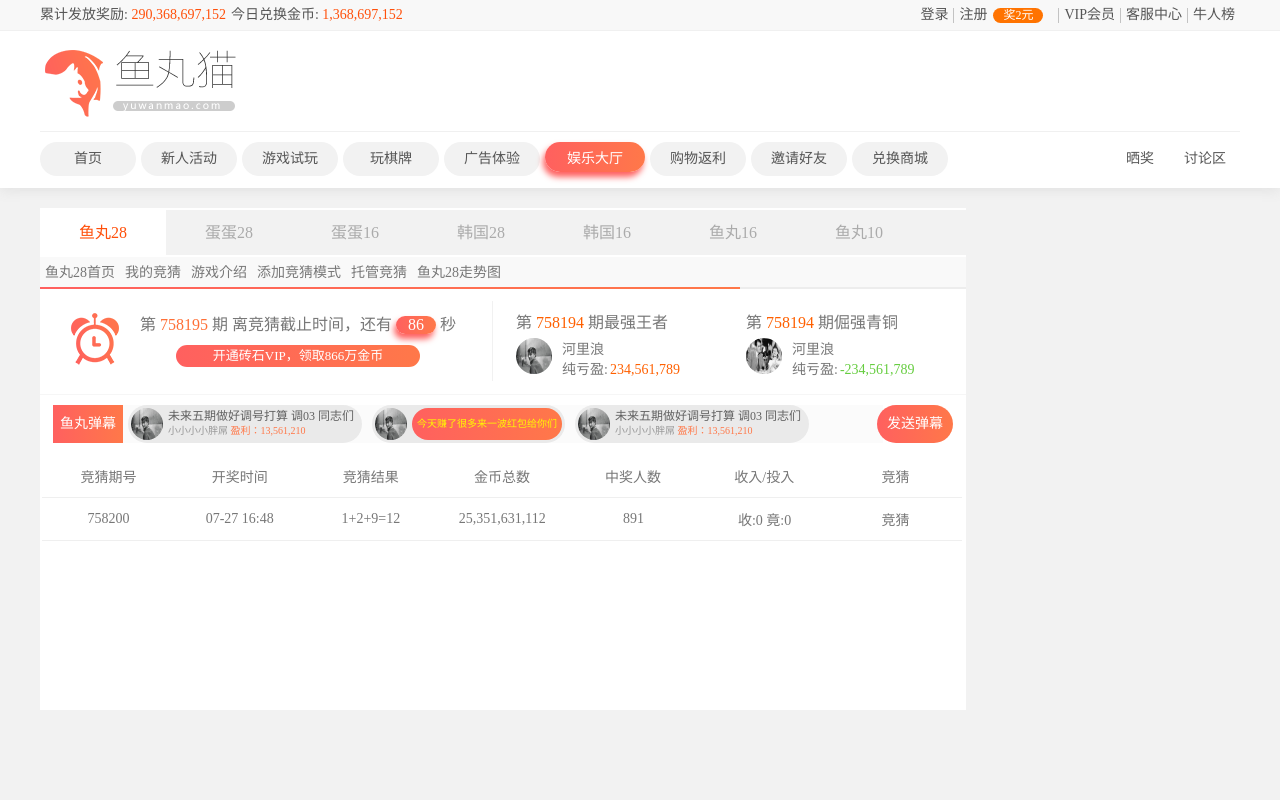
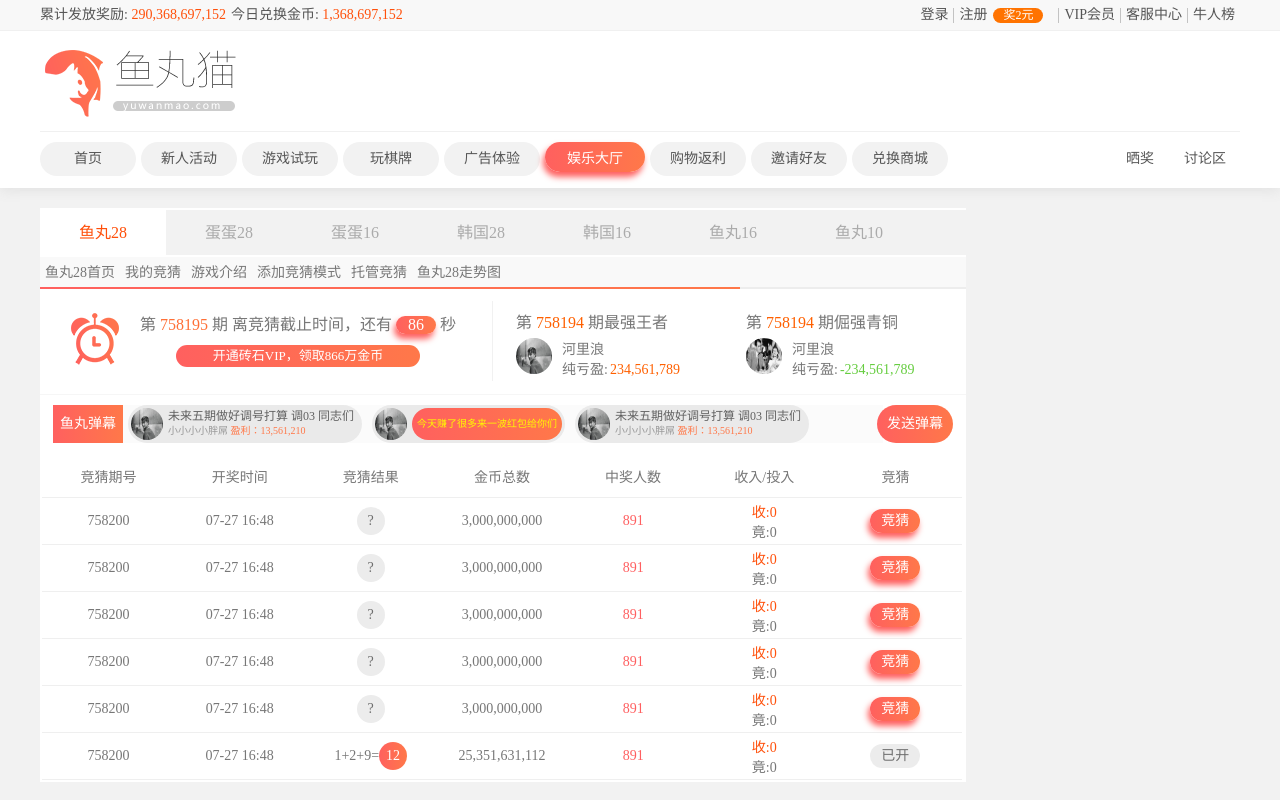
Before and after one commit to hedada-hc/hezone-html, a plain HTML site: page index.html in a window 1280 px wide. Drawn offline with Linux system fonts and the light colour scheme.

Commit message:
竞猜列表

```diff
--- a/css/_game.scss
+++ b/css/_game.scss
@@ -4,7 +4,6 @@
 	margin: 20px auto;
 	.game_content{
 		width: 926px;
-		height: 500px;
 		background:#ffffff;
 		border-top: 2px solid #ffffff;
 		overflow: hidden;
@@ -303,7 +302,58 @@
 						width: 128px;
 						text-align: center;
 						height: 36px;
+						.game_luck_btn_jing{
+							display: inline-block;
+							width: 50px;
+							height: 24px;
+							background:linear-gradient(to left, #ff7849 , #ff605f);
+							color: #ffffff;
+							text-align: center;
+							line-height: 24px;
+							border-radius: 30px;
+							box-shadow: -2px 5px 6px #ff605f;
+							cursor: pointer;
+						}
+
+						.game_luck_btn_yikai{
+							display: inline-block;
+							width: 50px;
+							height: 24px;
+							background: #ececec;
+							color: #6d6d6d;
+							text-align: center;
+							line-height: 24px;
+							border-radius: 30px;
+							cursor: pointer;
+						}
+
+						.game_luck_shou{
+							color: #ff510c;
+							display: block;
+						}
+
+						.game_luck_num{
+							width: 28px;
+							height: 28px;
+							border-radius: 28px;
+							background:linear-gradient(to left, #ff7849 , #ff605f);
+							color: #ffffff;
+							text-align: center;
+							line-height: 28px;
+							display: inline-block;
+						}
+
+						.game_luck_x{
+							background: #ececec;
+							color: #6d6d6d;
+						}
 					}
+
+					.game_luck_zhong{
+						color: #ff5f60;
+					}
+
+
 				}
 			}
 		}
--- a/index.html
+++ b/index.html
@@ -171,19 +171,96 @@
 				    <th>收入/投入</th>
 				    <th>竞猜</th>
 				  </tr>
-				  <tr>
+					<tr>
+					    <td>758200</td>
+					    <td>07-27 16:48</td>
+					    <td><span class="game_luck_num game_luck_x">?</span></td>
+					    <td>3,000,000,000</td>
+					    <td class="game_luck_zhong">891</td>
+					    <td>
+					    	<span class="game_luck_shou">收:0</span>
+					    	<span>竟:0</span>
+					    </td>
+					    <td>
+					    	<div class="game_luck_btn_jing">竞猜</div>
+					    </td>
+					</tr>
+
+					<tr>
+					    <td>758200</td>
+					    <td>07-27 16:48</td>
+					    <td><span class="game_luck_num game_luck_x">?</span></td>
+					    <td>3,000,000,000</td>
+					    <td class="game_luck_zhong">891</td>
+					    <td>
+					    	<span class="game_luck_shou">收:0</span>
+					    	<span>竟:0</span>
+					    </td>
+					    <td>
+					    	<div class="game_luck_btn_jing">竞猜</div>
+					    </td>
+					</tr>
+
+					<tr>
+					    <td>758200</td>
+					    <td>07-27 16:48</td>
+					    <td><span class="game_luck_num game_luck_x">?</span></td>
+					    <td>3,000,000,000</td>
+					    <td class="game_luck_zhong">891</td>
+					    <td>
+					    	<span class="game_luck_shou">收:0</span>
+					    	<span>竟:0</span>
+					    </td>
+					    <td>
+					    	<div class="game_luck_btn_jing">竞猜</div>
+					    </td>
+					</tr>
+
+					<tr>
+					    <td>758200</td>
+					    <td>07-27 16:48</td>
+					    <td><span class="game_luck_num game_luck_x">?</span></td>
+					    <td>3,000,000,000</td>
+					    <td class="game_luck_zhong">891</td>
+					    <td>
+					    	<span class="game_luck_shou">收:0</span>
+					    	<span>竟:0</span>
+					    </td>
+					    <td>
+					    	<div class="game_luck_btn_jing">竞猜</div>
+					    </td>
+					</tr>
+
+					<tr>
+					    <td>758200</td>
+					    <td>07-27 16:48</td>
+					    <td><span class="game_luck_num game_luck_x">?</span></td>
+					    <td>3,000,000,000</td>
+					    <td class="game_luck_zhong">891</td>
+					    <td>
+					    	<span class="game_luck_shou">收:0</span>
+					    	<span>竟:0</span>
+					    </td>
+					    <td>
+					    	<div class="game_luck_btn_jing">竞猜</div>
+					    </td>
+					</tr>
+
+
+					<tr>
 				    <td>758200</td>
 				    <td>07-27 16:48</td>
-				    <td>1+2+9=<span>12</span></td>
+				    <td>1+2+9=<span class="game_luck_num">12</span></td>
 				    <td>25,351,631,112</td>
-				    <td class="">891</td>
+				    <td class="game_luck_zhong">891</td>
 				    <td>
-				    	<span>收:0</span>
+				    	<span class="game_luck_shou">收:0</span>
 				    	<span>竟:0</span>
 				    </td>
-				    <td>竞猜</td>
+				    <td>
+				    	<div class="game_luck_btn_yikai">已开</div>
+				    </td>
 				  </tr>
-
 
 				</table>
 			</div>
```
Also changed, not shown: css/index.css, 1 other file.
